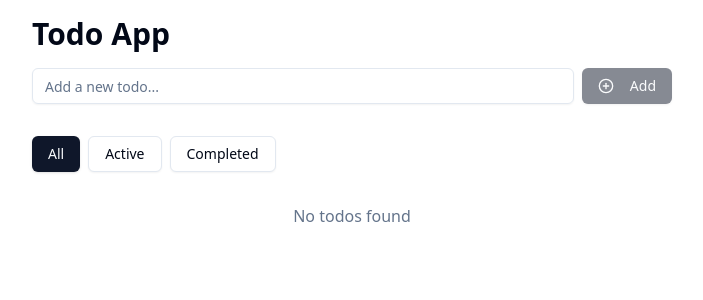
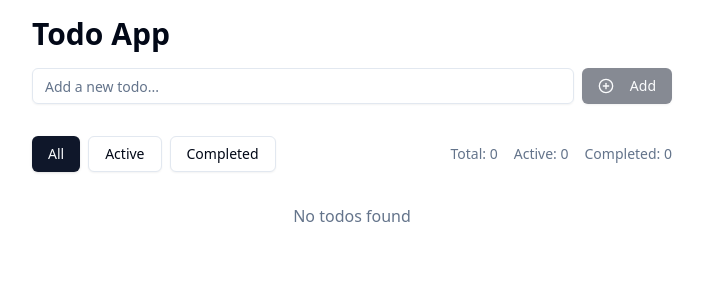
Before and after one commit to ShaikSarfaraz/todo-list, a Next.js app: page / in a window 1280 px wide. Shown: the top 300 px of the page, without its empty margins (288-991 px from the left). Built offline with nearby package versions, Linux system fonts and the light colour scheme.

Commit message:
Revertrd changes

```diff
--- a/src/app/page.tsx
+++ b/src/app/page.tsx
@@ -14,7 +14,7 @@ export default function TodoPage() {
 
         <div className="flex items-center justify-between">
           <TodoFilters />
-          {/* <TodoStats /> */}
+          <TodoStats />
         </div>
 
         <TodoList />
```
